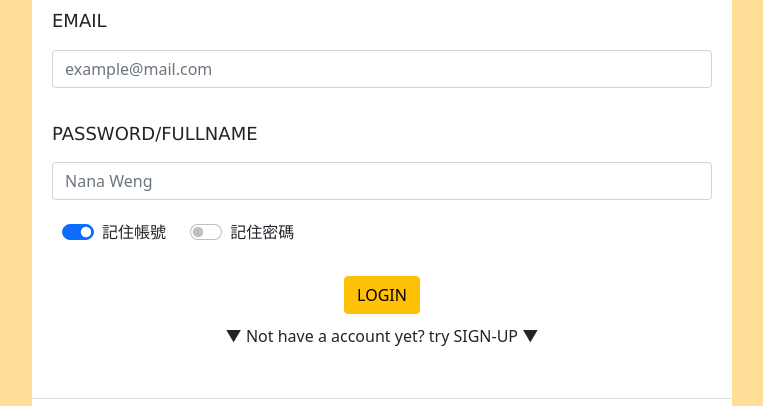
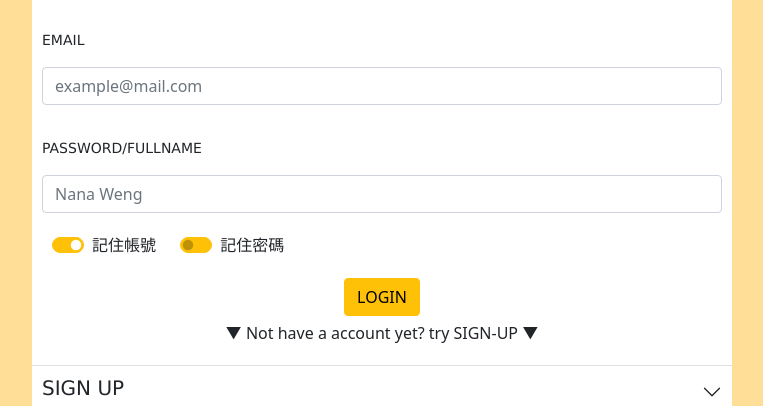
Before and after one commit to ThisIsNana/login-page, a plain HTML site: page index.html in a window 1280 px wide. Shown: the part 216-622 px from the top of the page, without its empty margins (258-1021 px from the left). Drawn offline with nearby package versions, Linux system fonts and the light colour scheme.

Commit message:
update size

```diff
--- a/index.html
+++ b/index.html
@@ -30,7 +30,6 @@
                 <h2 class="accordion-header" id="flush-headingOne">
                     <button class="accordion-button collapsed btn-warning" type="button" data-bs-toggle="collapse"
                         data-bs-target="#flush-collapseOne" aria-expanded="false" aria-controls="flush-collapseOne">
-                        <i class="fa-solid fa-right-to-bracket fa-xl" style="color: #51441f;"></i>
                         <h2>LOGIN</h2>
                     </button>
                 </h2>
@@ -52,14 +51,15 @@
 
                         <!-- 勾選 -->
                         <div class="form-check form-switch form-check-inline">
-                            <input class="form-check-input" type="checkbox" role="switch" id="flexSwitchCheckChecked"
-                                checked>
+                            <input class="form-check-input bg-warning border-warning " type="checkbox" role="switch"
+                                id="flexSwitchCheckChecked" checked>
                             <label class="form-check-label" for="flexSwitchCheckChecked">記住帳號
                             </label>
 
                         </div>
                         <div class="form-check form-switch form-check-inline">
-                            <input class="form-check-input" type="checkbox" role="switch" id="flexSwitchCheckDefault">
+                            <input class="form-check-input bg-warning border-warning " type="checkbox" role="switch"
+                                id="flexSwitchCheckDefault">
                             <label class="form-check-label" for="flexSwitchCheckDefault">記住密碼</label>
                         </div>
                     </div>
@@ -72,10 +72,9 @@
             </div>
             <div class="accordion-item">
                 <h2 class="accordion-header" id="flush-headingTwo">
-                    <button class="accordion-button collapsed btn-outline-warning" type="button"
+                    <button class="accordion-button collapsed btn-outline-warning align-middle" type="button"
                         data-bs-toggle="collapse" data-bs-target="#flush-collapseTwo" aria-expanded="false"
                         aria-controls="flush-collapseTwo">
-                        <i class="fa-solid fa-user-plus fa-xl" style="color: #51461f;"></i>
                         <h2>SIGN UP</h2>
                     </button>
                 </h2>
@@ -103,7 +102,8 @@
 
                         <!-- 勾選 -->
                         <div class="form-check form-switch form-check-inline">
-                            <input class="form-check-input" type="checkbox" role="switch" id="flexSwitchCheckDefault">
+                            <input class="form-check-input bg-warning border-warning " type="checkbox" role="switch"
+                                id="flexSwitchCheckDefault">
                             <label class="form-check-label" for="flexSwitchCheckDefault">
                                 已經閱讀並同意「
                                 <a href="#" target=_blank>使用者條款</a></label>
--- a/style.scss
+++ b/style.scss
@@ -11,20 +11,33 @@ body {
     align-items: center;
 
     // LOGIN、SIGNUP展開後的標題顏色
+    .accordion-body {
+        padding: 5px 10px 5px 10px;
+    }
+
+    .accordion-button {
+        padding: 10px 10px;
+        font-family: Verdana, Geneva, Tahoma, sans-serif;
+    }
+
     .accordion-button:not(.collapsed) {
         background-color: $primary-color;
         color: #ffffff;
-        text-align: center;
+        font-family: Verdana, Geneva, Tahoma, sans-serif;
+    }
+
+    h2 {
+        font-size: 20px;
     }
 
     h4 {
         margin-top: 25px;
-        font-size: 18px;
+        font-size: 14px;
         font-family: Verdana, Geneva, Tahoma, sans-serif;
     }
 
     h5 {
-        font-size: 13px;
+        font-size: 11px;
         font-family: Verdana, Geneva, Tahoma, sans-serif;
     }
 
@@ -47,7 +60,6 @@ body {
 
 input {
     margin: 10px 0;
-    border-radius: 50px;
 }
 
 .form-check {
@@ -60,8 +72,8 @@ input {
     align-items: center;
 
     P {
-        margin-top: 10px;
-        margin-bottom: 50px;
+        margin-top: 5px;
+        margin-bottom: 20px;
     }
 
 }
```
Also changed, not shown: style.css, 1 other file.
